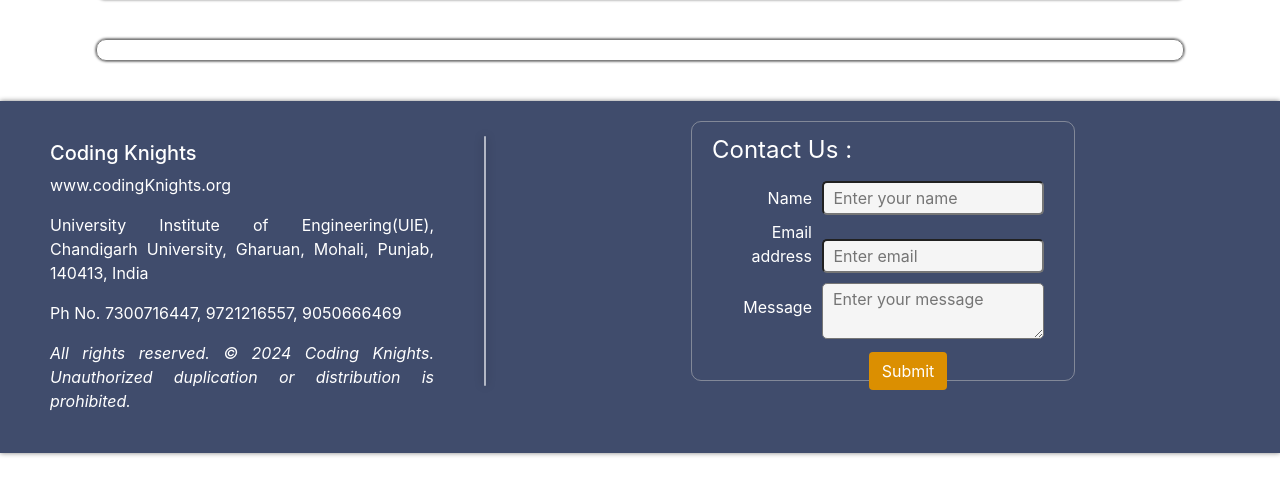
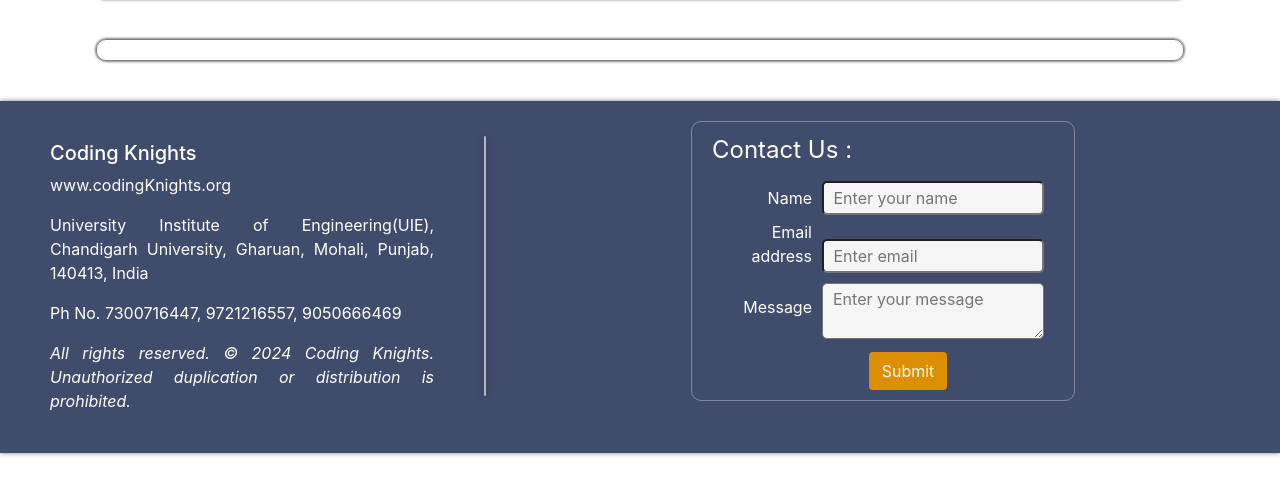
Before and after one commit to AkshatJain447/CapableCareer, a plain HTML site: page Jobs.html in a window 1280 px wide. Shown: the part 148-642 px from the top of the page. Drawn offline with nearby package versions, Linux system fonts and the light colour scheme; no server answers.

Commit message:
Add files via upload

```diff
--- a/CSS/course.css
+++ b/CSS/course.css
@@ -199,14 +199,13 @@ li{
   text-align: justify;
 }
 
-
 .vr{
   width: 2px;
   border-radius: 15px;
   background-color: white;
   opacity: 0.6;
   margin-top: 35px;
-  height: 250px;
+  height: 260px;
   box-shadow: 0px 0px 10px rgba(0, 0, 0, 0.534);
 }
 
@@ -220,7 +219,7 @@ li{
   border: 1px solid rgba(197, 197, 197, 0.499);
   padding: 10px 20px;
   border-radius: 10px;
-  height: 260px;
+  height: 280px;
 }
 
 .labelHead{
--- a/CSS/employer.css
+++ b/CSS/employer.css
@@ -390,14 +390,13 @@ li{
   text-align: justify;
 }
 
-
 .vr{
   width: 2px;
   border-radius: 15px;
   background-color: white;
   opacity: 0.6;
   margin-top: 35px;
-  height: 250px;
+  height: 260px;
   box-shadow: 0px 0px 10px rgba(0, 0, 0, 0.534);
 }
 
@@ -411,7 +410,7 @@ li{
   border: 1px solid rgba(197, 197, 197, 0.499);
   padding: 10px 20px;
   border-radius: 10px;
-  height: 260px;
+  height: 280px;
 }
 
 .labelHead{
--- a/CSS/event.css
+++ b/CSS/event.css
@@ -196,14 +196,13 @@ ul li{
   text-align: justify;
 }
 
-
 .vr{
   width: 2px;
   border-radius: 15px;
   background-color: white;
   opacity: 0.6;
   margin-top: 35px;
-  height: 250px;
+  height: 260px;
   box-shadow: 0px 0px 10px rgba(0, 0, 0, 0.534);
 }
 
@@ -217,7 +216,7 @@ ul li{
   border: 1px solid rgba(197, 197, 197, 0.499);
   padding: 10px 20px;
   border-radius: 10px;
-  height: 260px;
+  height: 280px;
 }
 
 .labelHead{
--- a/CSS/home.css
+++ b/CSS/home.css
@@ -209,14 +209,13 @@ body{
   text-align: justify;
 }
 
-
 .vr{
   width: 2px;
   border-radius: 15px;
   background-color: white;
   opacity: 0.6;
   margin-top: 35px;
-  height: 250px;
+  height: 260px;
   box-shadow: 0px 0px 10px rgba(0, 0, 0, 0.534);
 }
 
@@ -230,7 +229,7 @@ body{
   border: 1px solid rgba(197, 197, 197, 0.499);
   padding: 10px 20px;
   border-radius: 10px;
-  height: 260px;
+  height: 280px;
 }
 
 .labelHead{
--- a/CSS/jobs.css
+++ b/CSS/jobs.css
@@ -225,14 +225,13 @@ li{
   text-align: justify;
 }
 
-
 .vr{
   width: 2px;
   border-radius: 15px;
   background-color: white;
   opacity: 0.6;
   margin-top: 35px;
-  height: 250px;
+  height: 260px;
   box-shadow: 0px 0px 10px rgba(0, 0, 0, 0.534);
 }
 
@@ -246,7 +245,7 @@ li{
   border: 1px solid rgba(197, 197, 197, 0.499);
   padding: 10px 20px;
   border-radius: 10px;
-  height: 260px;
+  height: 280px;
 }
 
 .labelHead{
--- a/CSS/notuser.css
+++ b/CSS/notuser.css
@@ -223,15 +223,13 @@ li{
   flex-direction: column;
   text-align: justify;
 }
-
-
 .vr{
   width: 2px;
   border-radius: 15px;
   background-color: white;
   opacity: 0.6;
   margin-top: 35px;
-  height: 250px;
+  height: 260px;
   box-shadow: 0px 0px 10px rgba(0, 0, 0, 0.534);
 }
 
@@ -245,7 +243,7 @@ li{
   border: 1px solid rgba(197, 197, 197, 0.499);
   padding: 10px 20px;
   border-radius: 10px;
-  height: 260px;
+  height: 280px;
 }
 
 .labelHead{
--- a/CSS/seeker.css
+++ b/CSS/seeker.css
@@ -435,14 +435,13 @@ li{
   text-align: justify;
 }
 
-
 .vr{
   width: 2px;
   border-radius: 15px;
   background-color: white;
   opacity: 0.6;
   margin-top: 35px;
-  height: 250px;
+  height: 260px;
   box-shadow: 0px 0px 10px rgba(0, 0, 0, 0.534);
 }
 
@@ -456,7 +455,7 @@ li{
   border: 1px solid rgba(197, 197, 197, 0.499);
   padding: 10px 20px;
   border-radius: 10px;
-  height: 260px;
+  height: 280px;
 }
 
 .labelHead{
```
